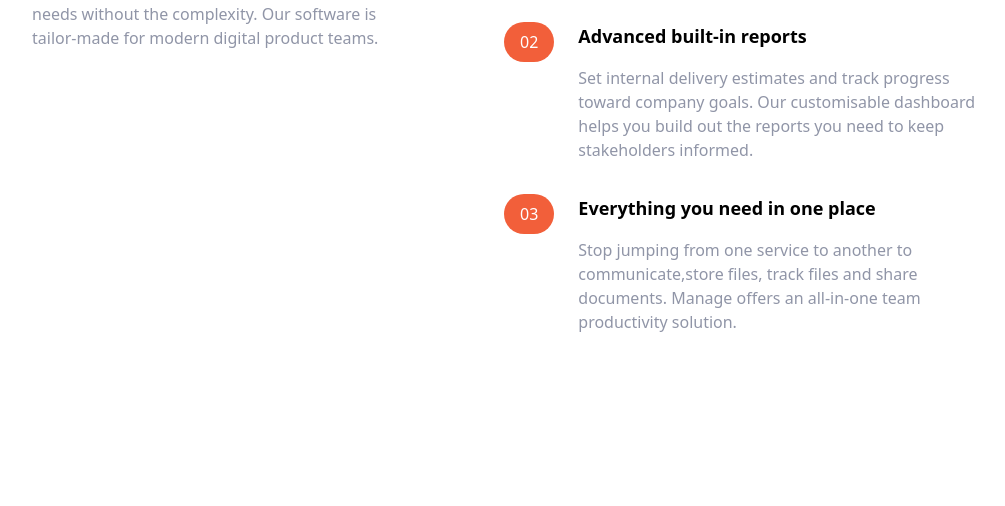
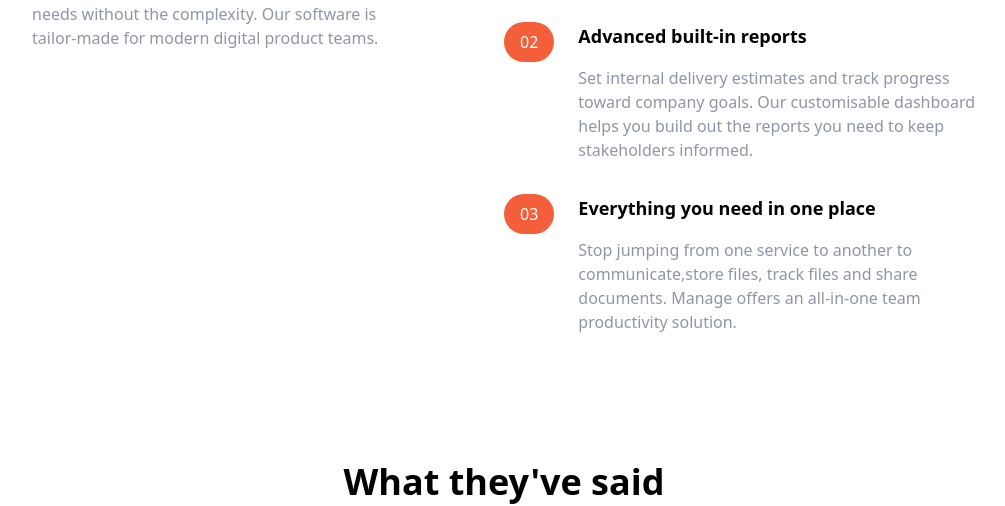
Before and after one commit to thehero1z/manage, a website: page index.html in a window 1280 px wide. Shown: the part 806-1312 px from the top of the page, without its empty margins (136-1141 px from the left). Before the commit the page ends 1140 px from the top, so only its background shows below. Drawn offline with Linux system fonts and the light colour scheme.

Commit message:
testimonials commit

```diff
--- a/index.html
+++ b/index.html
@@ -128,5 +128,15 @@
     </div>
     </div>
   </section>
+  <section id="testimonials">
+    <!-- container heading and testimonial blocks -->
+    <div class="max-w-6xl px-5 mx-auto mt-32 text-center">
+      <!-- header -->
+      <h2 class="text-4xl font-bold text-center">
+        What they've said
+      </h2>
+
+    </div>
+  </section>
 </body>
 </html>
```
Also changed, not shown: css/main.css.
